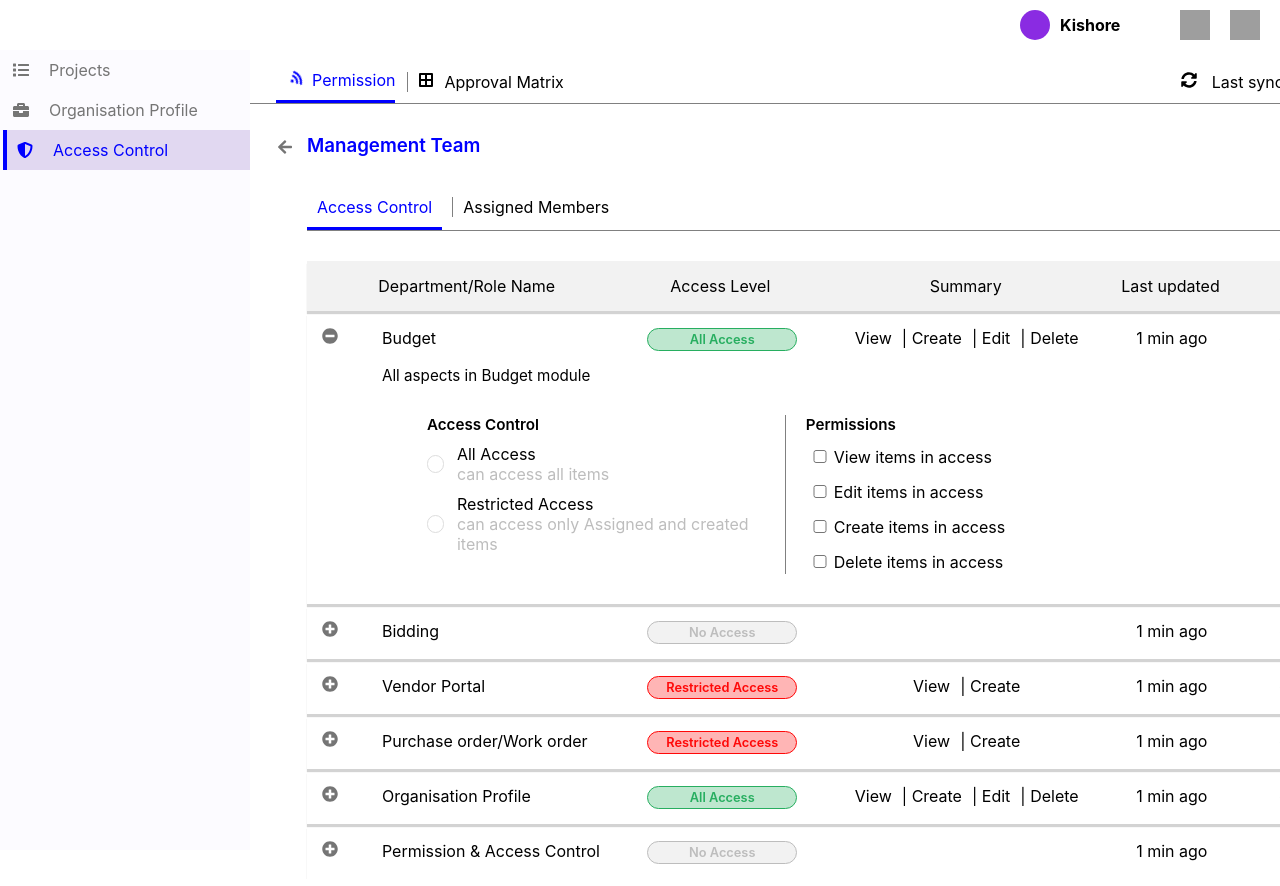
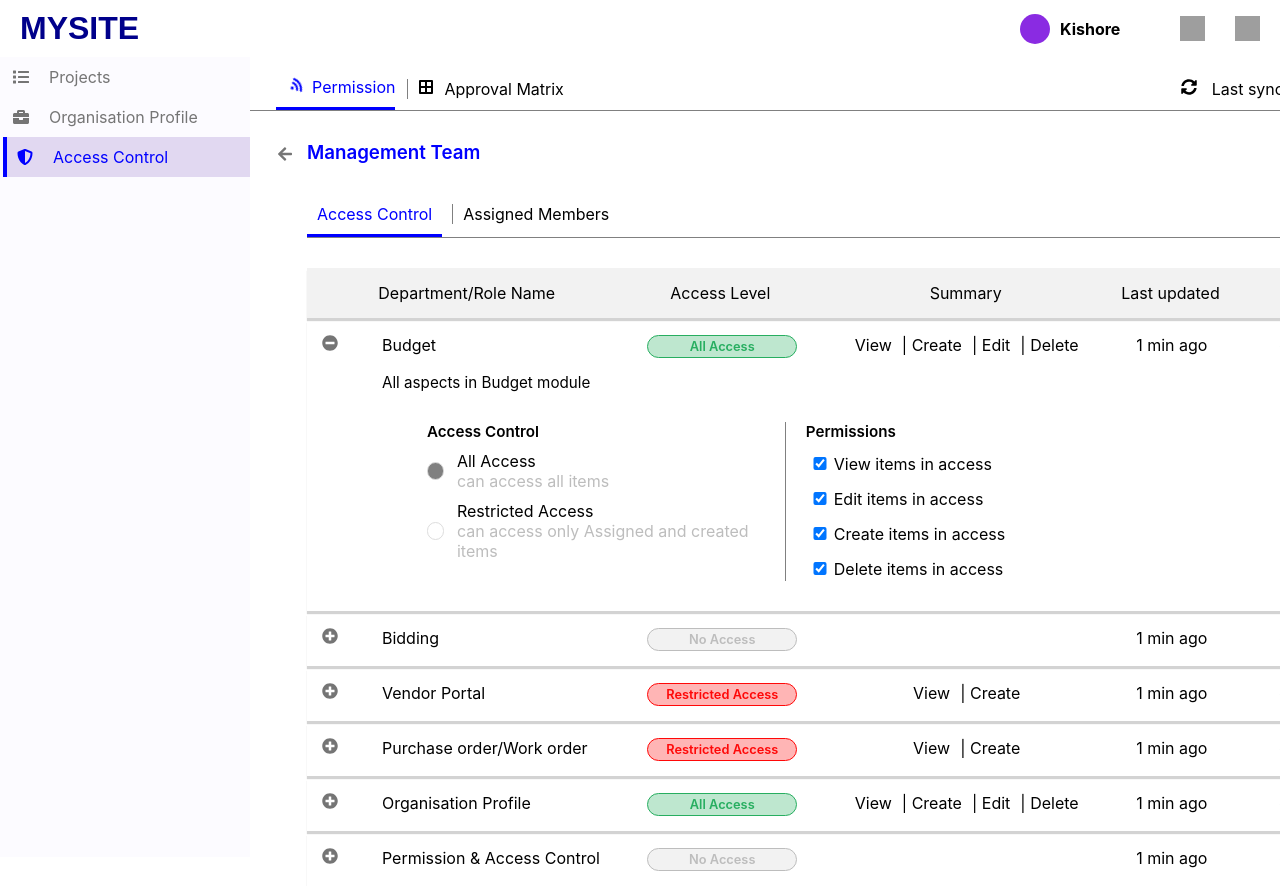
Before and after one commit to DefCon-018/mysite-test, a React (Create React App) app: page /detail in a window 1280 px wide. Both pictures are taken after a click on the element 336 px from the left and 338 px from the top of the page. Shown: the top 886 px of the page. Built offline with nearby package versions, Linux system fonts and the light colour scheme; grey boxes are pictures that could not be loaded.

Commit message:
Complete the assignment

```diff
--- a/src/components/DetailCard.js
+++ b/src/components/DetailCard.js
@@ -114,6 +114,11 @@ class DetailCard extends React.Component {
   handlePermission = () => {
     let { permission } = this.props.details;
     this.props.dispatch(handlePermissionAction(permission ^ 1));
+  };
+
+  handleAccessControl = (item, value) => {
+    let val = this.state[item];
+    let operation = val.operations[value];
   };
 
   render() {
@@ -244,7 +249,7 @@ class DetailCard extends React.Component {
                   </label>
                 </div>
               </div>
-              {b === 1 && <Expand name="Budget" />}
+              {b === 1 && <Expand name="Budget" value={budget} />}
             </div>
 
             <div className="table-container">
@@ -302,7 +307,7 @@ class DetailCard extends React.Component {
                   </label>
                 </div>
               </div>
-              {bid === 1 && <Expand name="Budget" />}
+              {bid === 1 && <Expand name="Budget" value={bidding} />}
             </div>
 
             <div className="table-container">
@@ -361,7 +366,7 @@ class DetailCard extends React.Component {
                   </label>
                 </div>
               </div>
-              {ven === 1 && <Expand name="Budget" />}
+              {ven === 1 && <Expand name="Budget" value={vendorPortal} />}
             </div>
 
             <div className="table-container">
@@ -420,7 +425,7 @@ class DetailCard extends React.Component {
                   </label>
                 </div>
               </div>
-              {order === 1 && <Expand name="Budget" />}
+              {order === 1 && <Expand name="Budget" value={purchaseOrder} />}
             </div>
 
             <div className="table-container">
@@ -479,7 +484,7 @@ class DetailCard extends React.Component {
                   </label>
                 </div>
               </div>
-              {organ === 1 && <Expand name="Budget" />}
+              {organ === 1 && <Expand name="Budget" value={organisation} />}
             </div>
 
             <div className="table-container">
@@ -536,7 +541,7 @@ class DetailCard extends React.Component {
                   </label>
                 </div>
               </div>
-              {per === 1 && <Expand name="Budget" />}
+              {per === 1 && <Expand name="Budget" value={permission} />}
             </div>
           </div>
         </div>
--- a/src/components/Expand.js
+++ b/src/components/Expand.js
@@ -2,7 +2,12 @@ import React from 'react';
 
 class Expand extends React.Component {
   render() {
-    let { name } = this.props;
+    let { name, value } = this.props;
+    let cnt = 0;
+    for (let op in value.operations) {
+      cnt += value.operations[op];
+    }
+    console.log(value);
     return (
       <div className="expand">
         <div className="expand-head">All aspects in {name} module</div>
@@ -13,7 +18,16 @@ class Expand extends React.Component {
             </div>
             <div className="check-boxes">
               <div className="left check-2">
-                <input type="checkbox" className="checkbox-round check-3" />
+                {cnt === 4 && (
+                  <input
+                    type="checkbox"
+                    className="checkbox-round check-3"
+                    checked
+                  />
+                )}
+                {cnt !== 4 && (
+                  <input type="checkbox" className="checkbox-round check-3" />
+                )}
               </div>
               <div className="right">
                 <p>All Access</p>
@@ -22,7 +36,16 @@ class Expand extends React.Component {
             </div>
             <div className="check-boxes">
               <div className="left check-2">
-                <input type="checkbox" className="checkbox-round check-3" />
+                {cnt !== 4 && (
+                  <input
+                    type="checkbox"
+                    className="checkbox-round check-3"
+                    checked
+                  />
+                )}
+                {cnt === 4 && (
+                  <input type="checkbox" className="checkbox-round check-3" />
+                )}
               </div>
               <div className="right">
                 <p>Restricted Access</p>
@@ -39,7 +62,7 @@ class Expand extends React.Component {
             </div>
             <div className="check-boxes">
               <div className="left check-2">
-                <input type="checkbox" />
+                <input type="checkbox" checked={value.operations.view} />
               </div>
               <div className="right">
                 <p>View items in access</p>
@@ -47,7 +70,7 @@ class Expand extends React.Component {
             </div>
             <div className="check-boxes">
               <div className="left check-2">
-                <input type="checkbox" />
+                <input type="checkbox" checked={value.operations.edit} />
               </div>
               <div className="right">
                 <p>Edit items in access</p>
@@ -55,7 +78,7 @@ class Expand extends React.Component {
             </div>
             <div className="check-boxes">
               <div className="left check-2">
-                <input type="checkbox" />
+                <input type="checkbox" checked={value.operations.create} />
               </div>
               <div className="right">
                 <p>Create items in access</p>
@@ -63,7 +86,7 @@ class Expand extends React.Component {
             </div>
             <div className="check-boxes">
               <div className="left check-2">
-                <input type="checkbox" />
+                <input type="checkbox" checked={value.operations.delete} />
               </div>
               <div className="right">
                 <p>Delete items in access</p>
--- a/src/components/Navbar.js
+++ b/src/components/Navbar.js
@@ -3,21 +3,21 @@ import React from 'react';
 class Navbar extends React.Component {
   render() {
     return (
-            <div className= "nav">
-                <div className= "left">
-
+      <div className="nav">
+        <div className="left">
+          <h1>MYSITE</h1>
         </div>
-                <div className= "right">
-                    <div className= "nav-name">
-                       <div className= "profile-img"></div>
+        <div className="right">
+          <div className="nav-name">
+            <div className="profile-img"></div>
             <h4>Kishore</h4>
           </div>
-                    <div className= "nav-images">
-                        <div className= "nav-img">
-                            <img src= "https://image.flaticon.com/icons/png/512/3602/3602145.png" />
+          <div className="nav-images">
+            <div className="nav-img">
+              <img src="https://image.flaticon.com/icons/png/512/3602/3602145.png" />
             </div>
-                        <div className= "nav-img">
-                            <img src= "https://image.flaticon.com/icons/png/512/84/84264.png" />
+            <div className="nav-img">
+              <img src="https://image.flaticon.com/icons/png/512/84/84264.png" />
             </div>
           </div>
         </div>
--- a/src/index.css
+++ b/src/index.css
@@ -39,8 +39,8 @@ code {
 }
 
 .nav-img {
-  width: 30px;
-  height: 30px;
+  width: 25px;
+  height: 25px;
 }
 img {
   width: 100%;
@@ -516,3 +516,8 @@ input:checked + .slider:before {
   margin: 30px 20px;
   /* background-color: #27ae60; */
 }
+
+.left h1 {
+  color: darkblue;
+  font-family: sans-serif;
+}
```
Lines whose indentation alone changed are shown as unchanged.
